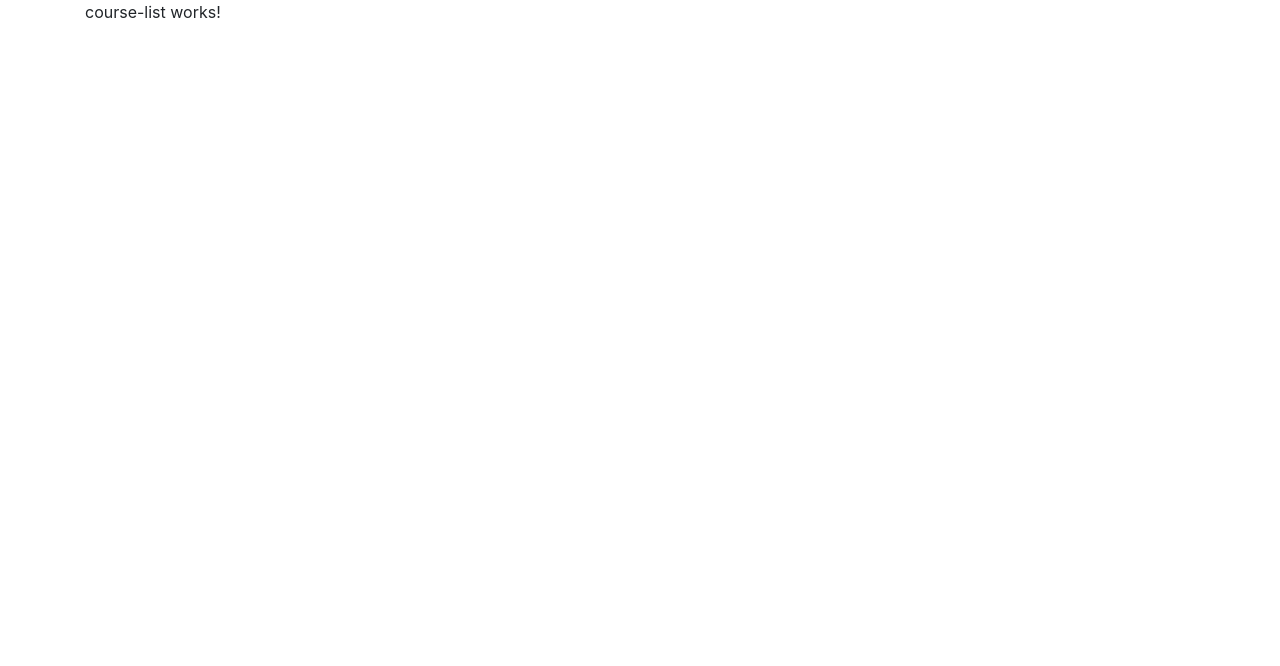
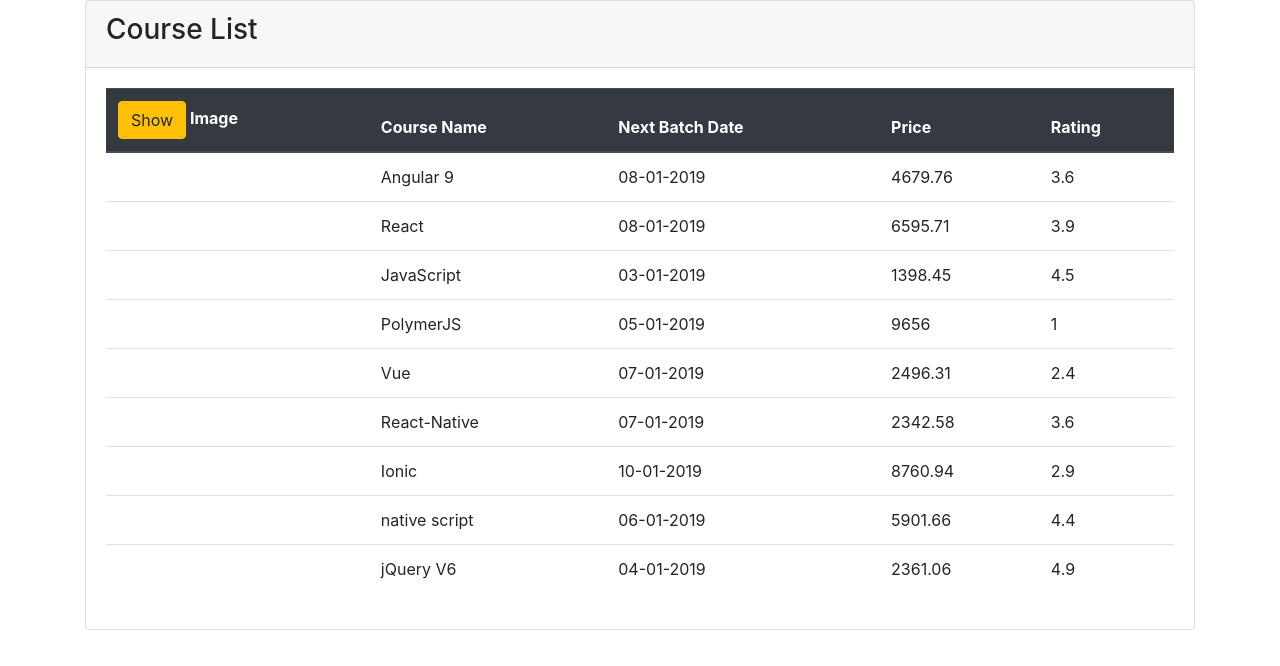
Before and after one commit to Swadreams/August2019-Angular, an Angular app in the folder ACM/: page / in a window 1280 px wide. Shown: the top 666 px of the page. Built offline with nearby package versions, Linux system fonts and the light colour scheme.

Commit message:
Added courses in the course-list component

```diff
--- a/ACM/src/app/course/course-list/course-list.component.html
+++ b/ACM/src/app/course/course-list/course-list.component.html
@@ -1 +1,32 @@
-<p>course-list works!</p>
+<div class="card">
+    <div class="card-header">
+        <h3>Course List</h3>
+    </div>
+    <div class="card-body">
+        <table class="table">
+            <thead class="thead-dark">
+                <tr>
+                <th>
+                    <button class="btn btn-warning" (click)="showImage()"> Show</button>
+                    Image
+                </th>
+                <th>Course Name</th>
+                <th>Next Batch Date</th>
+                <th>Price</th>
+                <th>Rating</th>
+                </tr>
+            </thead>
+            <tbody>
+                <tr *ngFor="let course of courses">
+                    <td>
+                        <img [src]="course.imageUrl" width="60" *ngIf="imageVisible">
+                    </td>
+                    <td>{{course.courseName}}</td>
+                    <td>{{course.nextBatchDate}}</td>
+                    <td>{{course.price}}</td>
+                    <td>{{course.starRating}}</td>
+                </tr>
+            </tbody>
+        </table>
+    </div>
+</div>
--- a/ACM/src/app/course/course-list/course-list.component.ts
+++ b/ACM/src/app/course/course-list/course-list.component.ts
@@ -7,9 +7,116 @@ import { Component, OnInit } from '@angular/core';
 })
 export class CourseListComponent implements OnInit {
 
+  imageVisible = false;
+  courses =  [
+    {
+       "courseCode" : "ZIDOX-00",
+       "courseId" : 0,
+       "courseName" : "Angular 9",
+       "description" : "Irure labore magna nostrud dolor aliqua exercitation non est amet tempor anim irure sit amet. Occaecat deserunt ex officia elit quis commodo commodo excepteur laborum sint. Elit ullamco consectetur ullamco laborum ut et. Culpa sunt ex anim ad.\r\n",
+       "imageUrl" : "https://angular.io/assets/images/logos/angular/angular.png",
+       "nextBatchDate" : "08-01-2019",
+       "price" : 4679.76,
+       "starRating" : 3.6,
+       "trainer" : "Ellis Hester"
+     },
+     {
+       "courseCode" : "METROZ-11",
+       "courseId" : 1,
+       "courseName" : "React",
+       "description" : "Quis slaboris in eu cillum ex minim. Veniam cupidatat pariatur pariatur officia in aliquip velit aliqua ullamco quis mollit. Dolore sint esse id duis ut laboris culpa pariatur consectetur aute amet eu in. Nostrud laboris commodo tempor Lorem sunt anim pariatur voluptate fugiat Lorem. Proident esse consequat dolor voluptate id ipsum exercitation mollit incididunt.\r\n",
+       "imageUrl" : "https://upload.wikimedia.org/wikipedia/commons/thumb/a/a7/React-icon.svg/2000px-React-icon.svg.png",
+       "nextBatchDate" : "08-01-2019",
+       "price" : 6595.71,
+       "starRating" : 3.9,
+       "trainer" : "Lupe Estrada"
+     },
+     {
+       "courseCode" : "NEWCUBE-22",
+       "courseId" : 2,
+       "courseName" : "JavaScript",
+       "description" : "Quis fugiat eiusmod excepteur dolore magna amet velit. Tempor mollit Lorem duis incididunt ex enim proident excepteur quis culpa nulla cillum dolore elit. Velit aliqua adipisicing ut consequat esse adipisicing est consequat reprehenderit do. Nostrud ex eu aliquip eiusmod ea qui elit eu elit aliqua ex eiusmod commodo et. Lorem consectetur quis consequat quis labore.\r\n",
+       "imageUrl" : "https://via.placeholder.com/150",
+       "nextBatchDate" : "03-01-2019",
+       "price" : 1398.45,
+       "starRating" : 4.5,
+       "trainer" : "Farmer Maynard"
+     },
+     {
+       "courseCode" : "ENERSOL-33",
+       "courseId" : 3,
+       "courseName" : "PolymerJS",
+       "description" : "Id aliquip quis officia fugiat reprehenderit mollit nulla sint sunt. Aliquip amet in sunt excepteur amet ad. Irure exercitation incididunt magna nostrud commodo aliquip ullamco ullamco non reprehenderit. Magna fugiat sunt anim cupidatat excepteur elit sit qui laborum fugiat aliquip deserunt minim.\r\n",
+       "imageUrl" : "https://via.placeholder.com/150",
+       "nextBatchDate" : "05-01-2019",
+       "price" : 9656,
+       "starRating" : 1,
+       "trainer" : "Melton Vasquez"
+     },
+     {
+       "courseCode" : "BIOLIVE-44",
+       "courseId" : 4,
+       "courseName" : "Vue",
+       "description" : "Cupidatat proident ullamco do exercitation nisi officia exercitation consequat reprehenderit culpa adipisicing incididunt. Dolore sunt duis non velit do Lorem ex magna consequat anim id deserunt. Ipsum qui do eiusmod laborum. Aute culpa irure exercitation ex dolore velit mollit deserunt irure excepteur ut velit ut aute. Enim quis labore ut pariatur tempor pariatur laboris veniam.\r\n",
+       "imageUrl" : "https://via.placeholder.com/150",
+       "nextBatchDate" : "07-01-2019",
+       "price" : 2496.31,
+       "starRating" : 2.4,
+       "trainer" : "Bird Clements"
+     },
+     {
+       "courseCode" : "EWAVES-55",
+       "courseId" : 5,
+       "courseName" : "React-Native",
+       "description" : "Reprehenderit mollit duis in anim adipisicing minim ut officia excepteur dolor pariatur. Ad eu magna cillum et aliquip et cillum commodo. Aliqua velit Lorem id sunt ea cupidatat fugiat mollit anim nulla ullamco reprehenderit dolore. Tempor quis officia irure aliquip voluptate ex dolore nostrud cillum. Sit laboris proident consectetur occaecat cupidatat ex quis eu deserunt fugiat sint elit amet. Minim nulla id veniam id ex minim dolor officia sit proident.\r\n",
+       "imageUrl" : "https://via.placeholder.com/150",
+       "nextBatchDate" : "07-01-2019",
+       "price" : 2342.58,
+       "starRating" : 3.6,
+       "trainer" : "Hallie Frank"
+     },
+     {
+       "courseCode" : "GREEKER-66",
+       "courseId" : 6,
+       "courseName" : "Ionic",
+       "description" : "Do est ut proident duis. Excepteur proident mollit cupidatat fugiat commodo. Sint amet et est amet officia est. In proident labore duis duis pariatur culpa ipsum velit ea et et enim minim. Proident tempor in sunt reprehenderit excepteur excepteur mollit. Excepteur ex deserunt reprehenderit est officia ex aute anim culpa. Aliquip magna consequat quis aute consectetur.\r\n",
+       "imageUrl" : "https://via.placeholder.com/150",
+       "nextBatchDate" : "10-01-2019",
+       "price" : 8760.94,
+       "starRating" : 2.9,
+       "trainer" : "Mcconnell Flowers"
+     },
+     {
+       "courseCode" : "PHUEL-77",
+       "courseId" : 7,
+       "courseName" : "native script",
+       "description" : "Tempor dolore non reprehenderit duis ex irure. Ad sint elit exercitation occaecat nostrud ex esse Lorem laborum nisi ad ipsum ullamco. Fugiat duis laborum mollit duis eiusmod adipisicing occaecat elit laborum nulla exercitation eiusmod fugiat. Enim aliqua culpa quis dolor. Consectetur veniam sunt mollit commodo eiusmod tempor incididunt. Ad ex duis officia irure fugiat cupidatat aute minim ullamco nostrud. Est anim mollit irure in est occaecat nulla labore deserunt.\r\n",
+       "imageUrl" : "https://via.placeholder.com/150",
+       "nextBatchDate" : "06-01-2019",
+       "price" : 5901.66,
+       "starRating" : 4.4,
+       "trainer" : "Frederick Beasley"
+     },
+     {
+       "courseCode" : "PANZENT-88",
+       "courseId" : 8,
+       "courseName" : "jQuery V6",
+       "description" : "Magna nostrud Lorem consectetur ullamco esse nisi laborum incididunt reprehenderit velit. Tempor excepteur in culpa pariatur ex officia commodo amet ut aute sunt elit occaecat eiusmod. Consequat Lorem labore cupidatat excepteur velit anim minim sint amet. Ullamco elit ea cillum elit velit sint enim laborum.\r\n",
+       "imageUrl" : "https://via.placeholder.com/150",
+       "nextBatchDate" : "04-01-2019",
+       "price" : 2361.06,
+       "starRating" : 4.9,
+       "trainer" : "Porter Lyons"
+     }
+   ];
+
   constructor() { }
 
   ngOnInit() {
   }
 
+  showImage() {
+    this.imageVisible = !this.imageVisible;
+  }
+
 }
```
